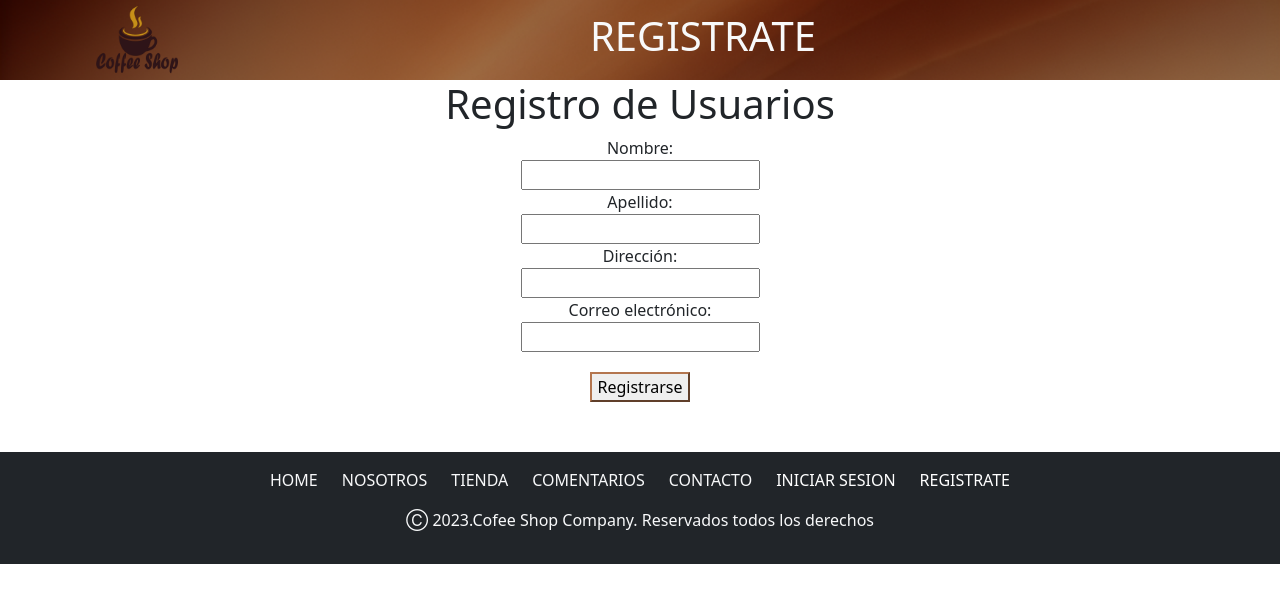
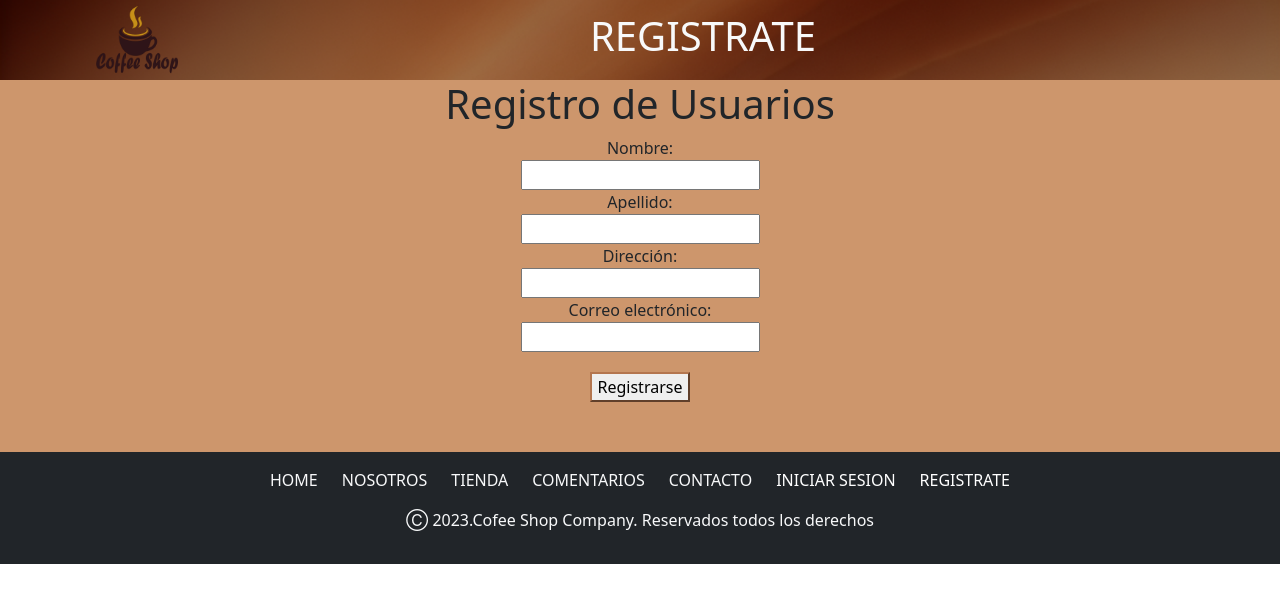
Before and after one commit to dmunoz80/CoffeShop-ProyectoFinal, a React (Create React App) app: page /Registre in a window 1280 px wide. Shown: the top 602 px of the page. Built offline with nearby package versions, Linux system fonts and the light colour scheme.

Commit message:
actualizacion registre

```diff
--- a/src/views/Registre.jsx
+++ b/src/views/Registre.jsx
@@ -5,7 +5,7 @@ import Navbar from "../components/Navbar";
 
 const Registre = () => {
     return (
-        <div>
+        <div style={{backgroundColor:"#cd966c"}} >
             <Navbar title={"REGISTRATE"} />
             <Formregistre />
             <FooterNavigation />
```
